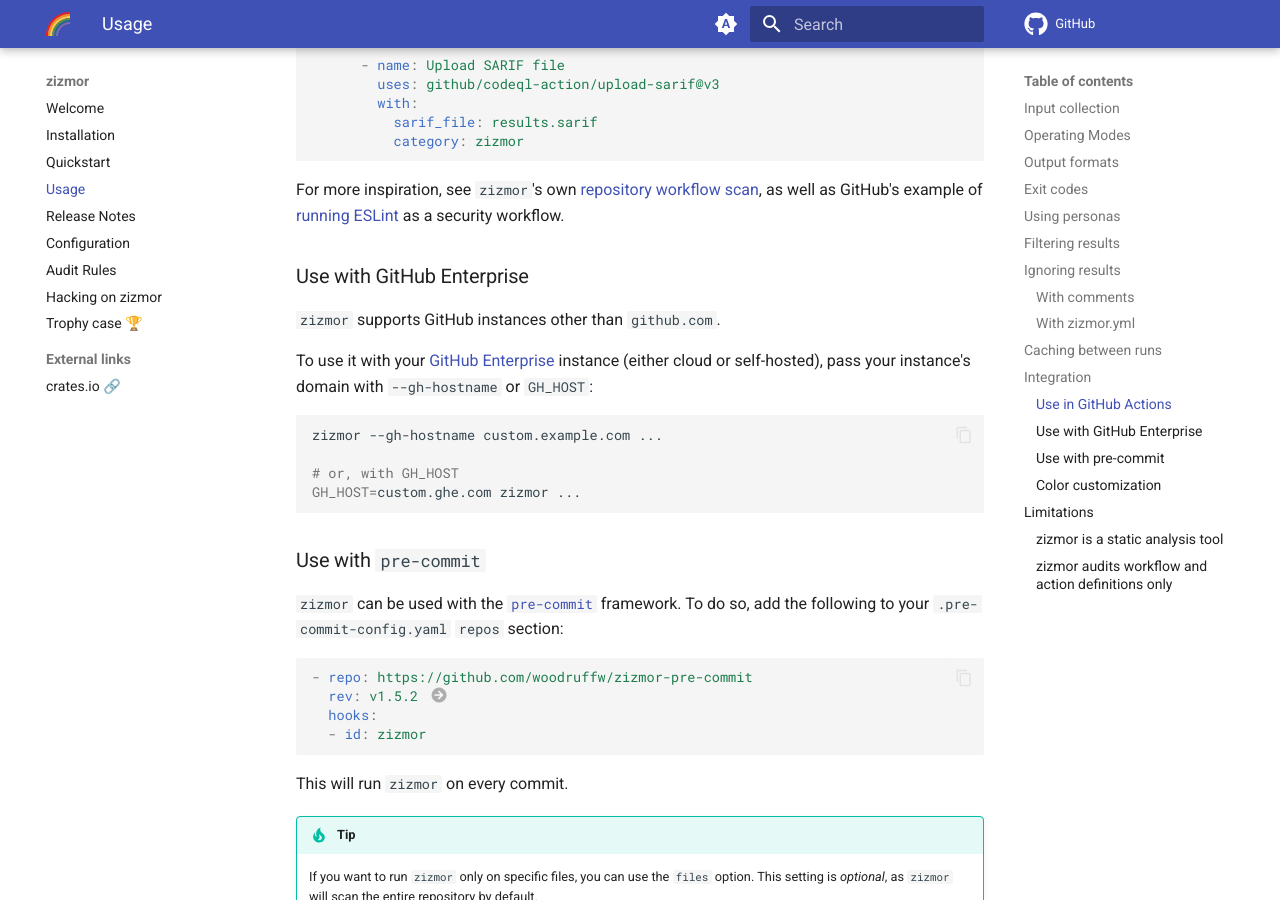
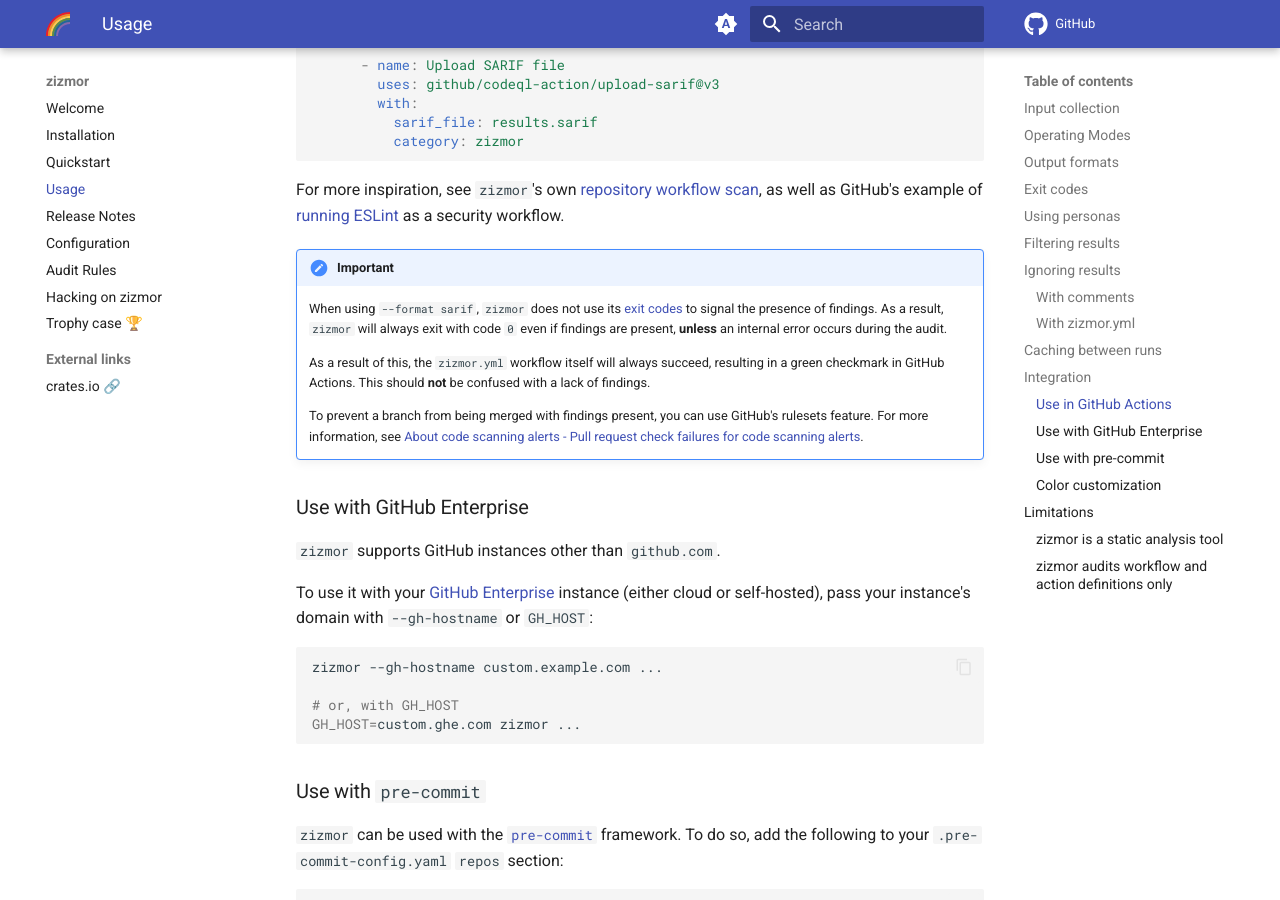
Before and after one commit to zizmorcore/zizmor, an MkDocs documentation site: the page built from docs/usage.md, in a window 1280 px wide and 900 px high, scrolled down 9064 px. Built offline with MkDocs 1.6.1 and Material for MkDocs 9.7.7, drawn with Linux system fonts in a browser that asks for light colours; comment, search, counter and statistics services are not loaded.

Commit message:
docs: add a callout about SARIF exit code behavior (#630)
Signed-off-by: William Woodruff <william@yossarian.net>

```diff
--- a/docs/usage.md
+++ b/docs/usage.md
@@ -455,6 +455,21 @@
 For more inspiration, see `zizmor`'s own [repository workflow scan], as well
 as GitHub's example of [running ESLint] as a security workflow.
 
+!!! important
+
+    When using `--format sarif`, `zizmor` does not use its
+    [exit codes](#exit-codes) to signal the presence of findings. As a result,
+    `zizmor` will always exit with code `0` even if findings are present,
+    **unless** an internal error occurs during the audit.
+
+    As a result of this, the `zizmor.yml` workflow itself will always
+    succeed, resulting in a green checkmark in GitHub Actions.
+    This should **not** be confused with a lack of findings.
+
+    To prevent a branch from being merged with findings present, you can
+    use GitHub's rulesets feature. For more information, see
+    [About code scanning alerts - Pull request check failures for code scanning alerts].
+
 [zizmor package from PyPI]: https://pypi.org/p/zizmor
 
 [SARIF]: https://sarifweb.azurewebsites.net/
@@ -466,6 +481,8 @@
 [running ESLint]: https://docs.github.com/en/code-security/code-scanning/integrating-with-code-scanning/uploading-a-sarif-file-to-github#example-workflow-that-runs-the-eslint-analysis-tool
 
 [Advanced Security]: https://docs.github.com/en/get-started/learning-about-github/about-github-advanced-security
+
+[About code scanning alerts - Pull request check failures for code scanning alerts]: https://docs.github.com/en/code-security/code-scanning/managing-code-scanning-alerts/about-code-scanning-alerts#pull-request-check-failures-for-code-scanning-alerts
 
 ### Use with GitHub Enterprise
 
```
